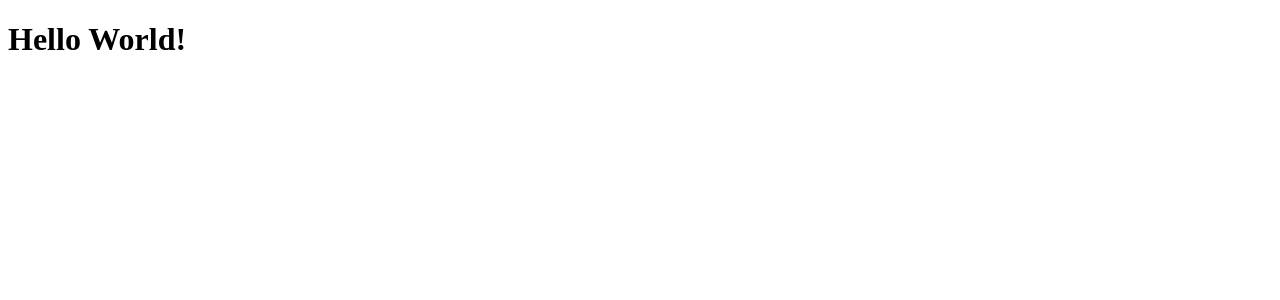
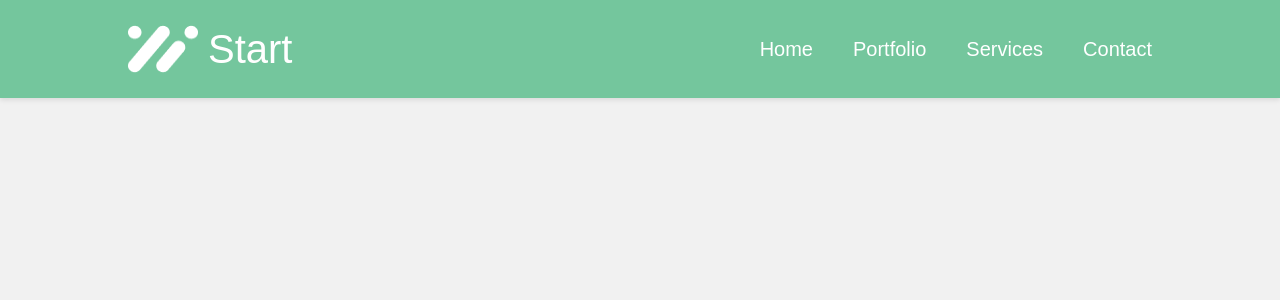
Before and after one commit to ashokbudha/company-website-react, a React (Vite) app: page / in a window 1280 px wide. Shown: the top 300 px of the page. Built offline with nearby package versions, Linux system fonts and the light colour scheme.

Commit message:
add Navigation Menu

```diff
--- a/src/App.js
+++ b/src/App.js
@@ -1,6 +1,13 @@
+import Navbar from "./components/Navbar";
+import "./assets/css/styles.css";
+
 const App = () =>{
 
-    return(<h1>Hello World!</h1>);
+    return(
+        <>
+        <Navbar/>
+        </>
+    );
 }
 
 export default App;
--- /dev/null
+++ b/src/components/Navbar.js
@@ -0,0 +1,29 @@
+import MyLogo from "../assets/images/logo.png";
+import MyHamburgerMenu from "../assets/images/hamburger-menu.png";
+
+const Navbar = () => {
+    return(
+        <header className="header">
+            <div className="header-container">
+                <div className="logo">
+                    <img src={MyLogo} alt="logo"/>
+                    <h1>Start</h1>
+                </div>
+                <nav className="navbar">
+                    <ul>
+                        <li><a href="index.html">Home</a></li>
+                        <li><a href="portfolio.html">Portfolio</a></li>
+                        <li><a href="services.html">Services</a></li>
+                        <li><a href="contact.html">Contact</a></li>
+                    </ul>
+                </nav>
+                <div className="hamburgar-menu">
+                    <img src={MyHamburgerMenu} alt="hamburger menu"/>
+
+                </div>
+            </div>
+        </header>
+    );
+}
+
+export default Navbar;
```
Also changed, not shown: src/assets/images/hamburger-menu.png (added), src/assets/images/logo.png (added).
